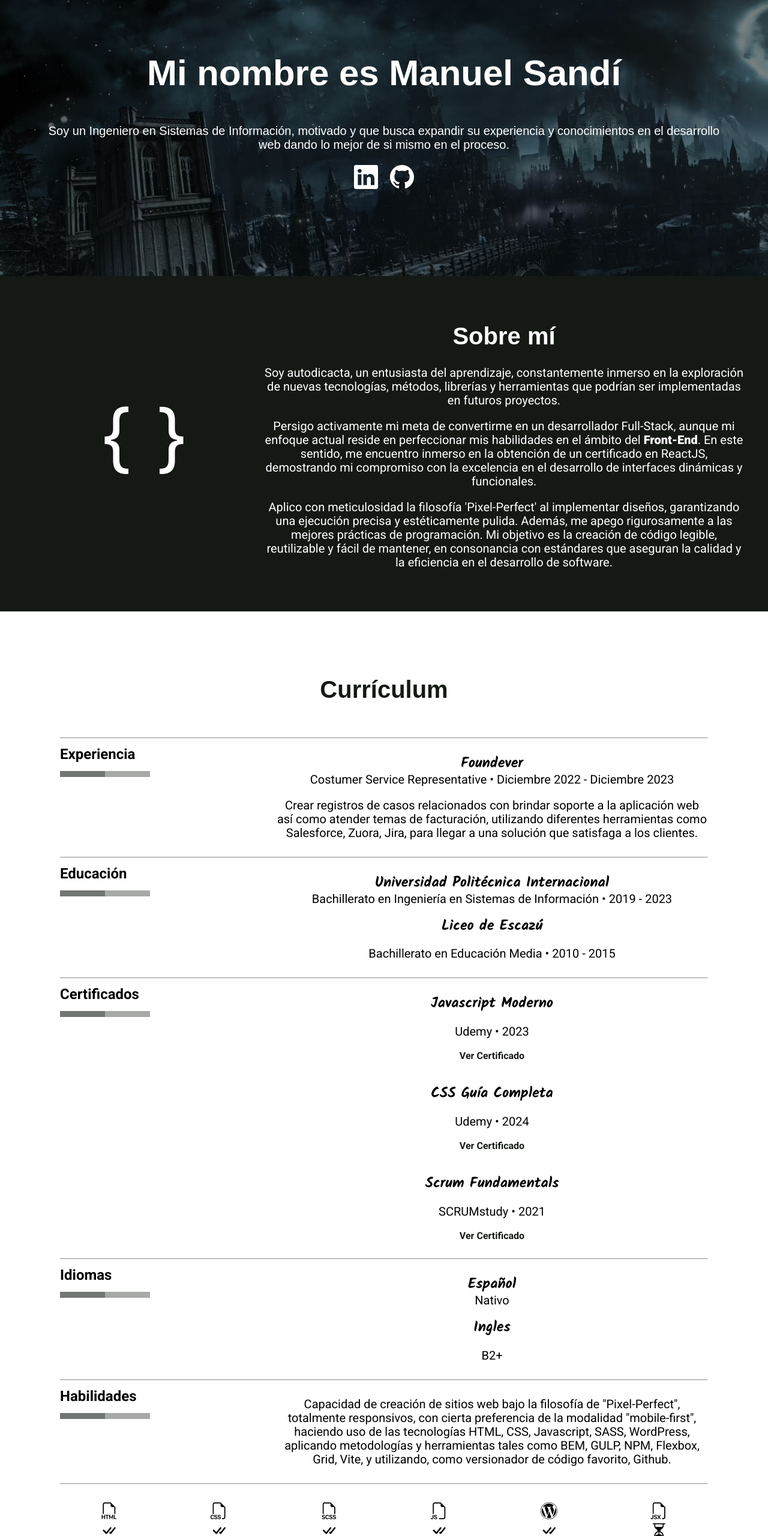
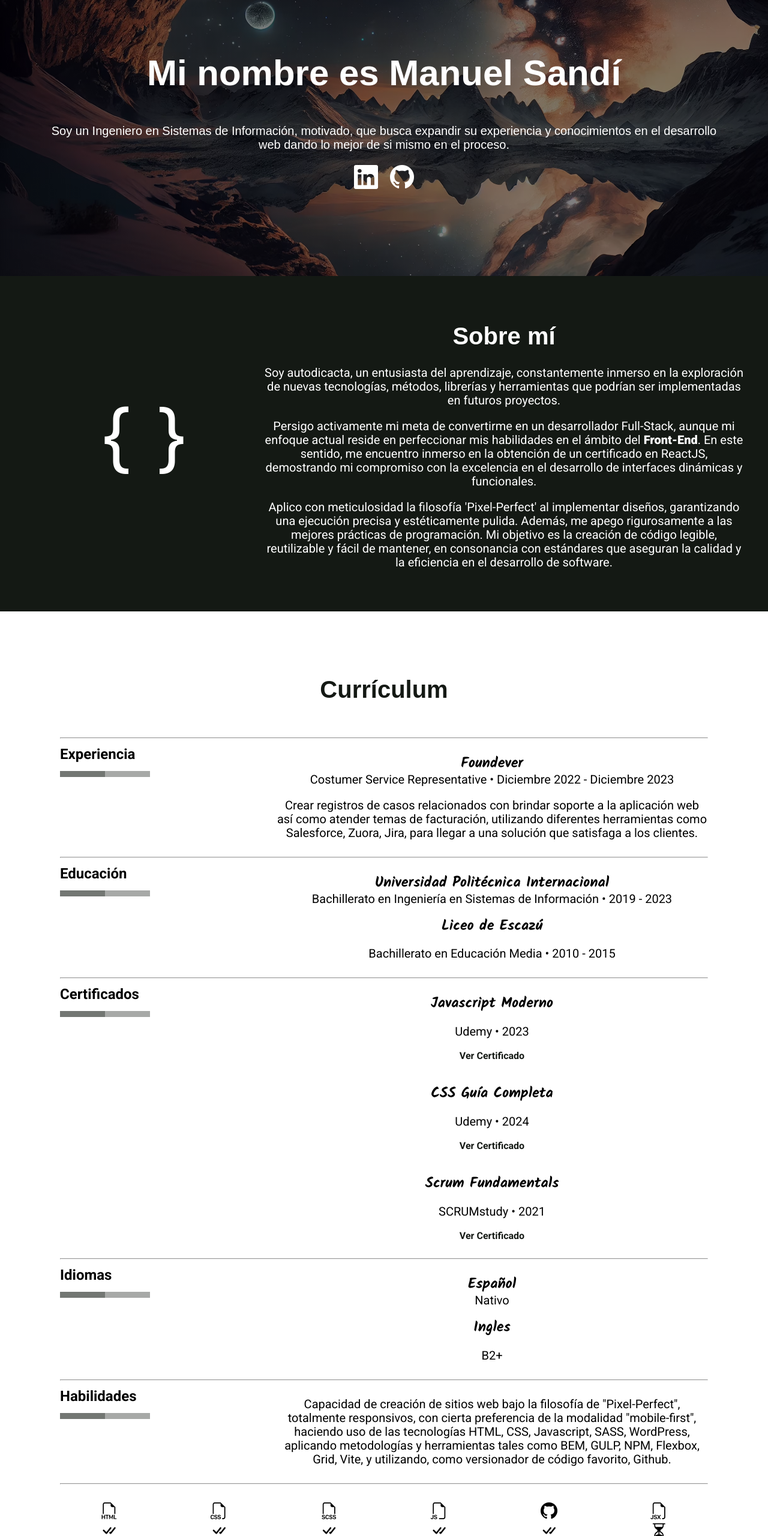
Before and after one commit to ManuelSA97/Portfolio, a website: page index.html in a window 1280 px wide. Shown: the part 240-2800 px from the top of the page at 60% size. Drawn offline with nearby package versions, Linux system fonts and the light colour scheme; files whose address does not match are found by name; a web font is replaced by a local one.

Commit message:
Actualizacion de imagen del "Hero" + correcciones ortograficas + conversion de imagenes .jpg a .avif + Cambio de color de fondo a la sticky nav bar

```diff
--- a/index.html
+++ b/index.html
@@ -40,7 +40,7 @@
         <div id="hcontenido" class="header__contenido">
             <div class="header__contenido header__contenedor">
                 <h1 class="header__heading">Mi nombre es Manuel Sandí</h1>
-                <p class="header__texto">Soy un Ingeniero en Sistemas de Información, motivado y que busca expandir su experiencia y conocimientos en el desarrollo web dando lo mejor de si mismo en el proceso.</p>
+                <p class="header__texto">Soy un Ingeniero en Sistemas de Información, motivado, que busca expandir su experiencia y conocimientos en el desarrollo web dando lo mejor de si mismo en el proceso.</p>
             </div>
 
             <div class="nav-sociales">
@@ -186,7 +186,7 @@
                 <i class="bi bi-check-all"></i>
             </div>
             <div class="skills__icons-contenedor">
-                <i class="bi bi-wordpress"></i>
+                <i class="bi bi-github"></i>
                 <i class="bi bi-check-all"></i>
             </div>
             <div class="skills__icons-contenedor">
--- a/src/scss/ui/header/_header.scss
+++ b/src/scss/ui/header/_header.scss
@@ -13,7 +13,7 @@
     }
 
     &__imagen{
-        background-image: linear-gradient( rgba(0 0 0 / .5), rgba(0 0 0 / .5)), url(/img/vboreal.avif);
+        background-image: linear-gradient( rgba(0 0 0 / .5), rgba(0 0 0 / .5)), url(/img/picomontana.avif);
         background-size: cover;
         background-size: auto 100%;
         background-position: center;
@@ -30,7 +30,7 @@
         @include m.tablet {
             background-position-x: unset;
         }
-        @media (min-width: 2000px){
+        @media (min-width: 1400px){
             background-size: 100%;
         }
     }
--- a/src/scss/ui/nav/_nav.scss
+++ b/src/scss/ui/nav/_nav.scss
@@ -43,7 +43,8 @@
     &__contenedor.sticky {
         opacity: 0;
         visibility: hidden;
-        background-color: v.$primario;
+        background-color: v.$gris;
+        background-image: linear-gradient(0deg, #737773 0%, #141914 100%);
         position: fixed;
         top: 0;
         left: 0;
```
Also changed, not shown: english.html (+0 -4 lines), build/css/app.css, build/english.html, build/img/Certificado-CSS.avif (added), build/img/Certificado-JS.avif (added), build/img/Certificado-Scrum.avif (added), build/img/picomontana.avif (added), build/index.html, src/img/Certificado-CSS.PNG (renamed from build/img/Certificado-CSS.PNG), src/img/Certificado-JS.PNG (renamed from build/img/Certificado-JS.PNG), src/img/Certificado-Scrum.PNG (renamed from build/img/Certificado-Scrum.PNG), 2 other files.
